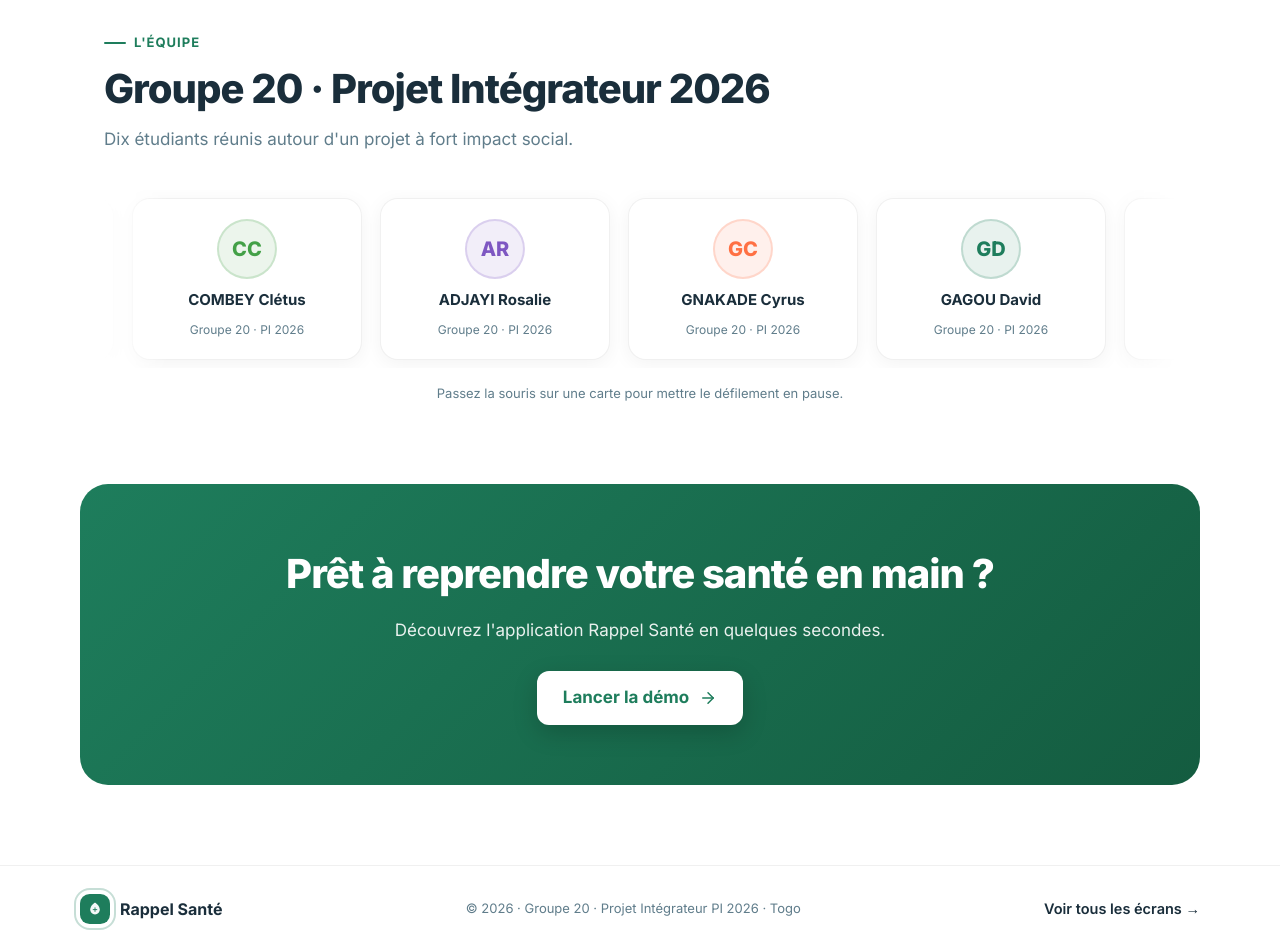
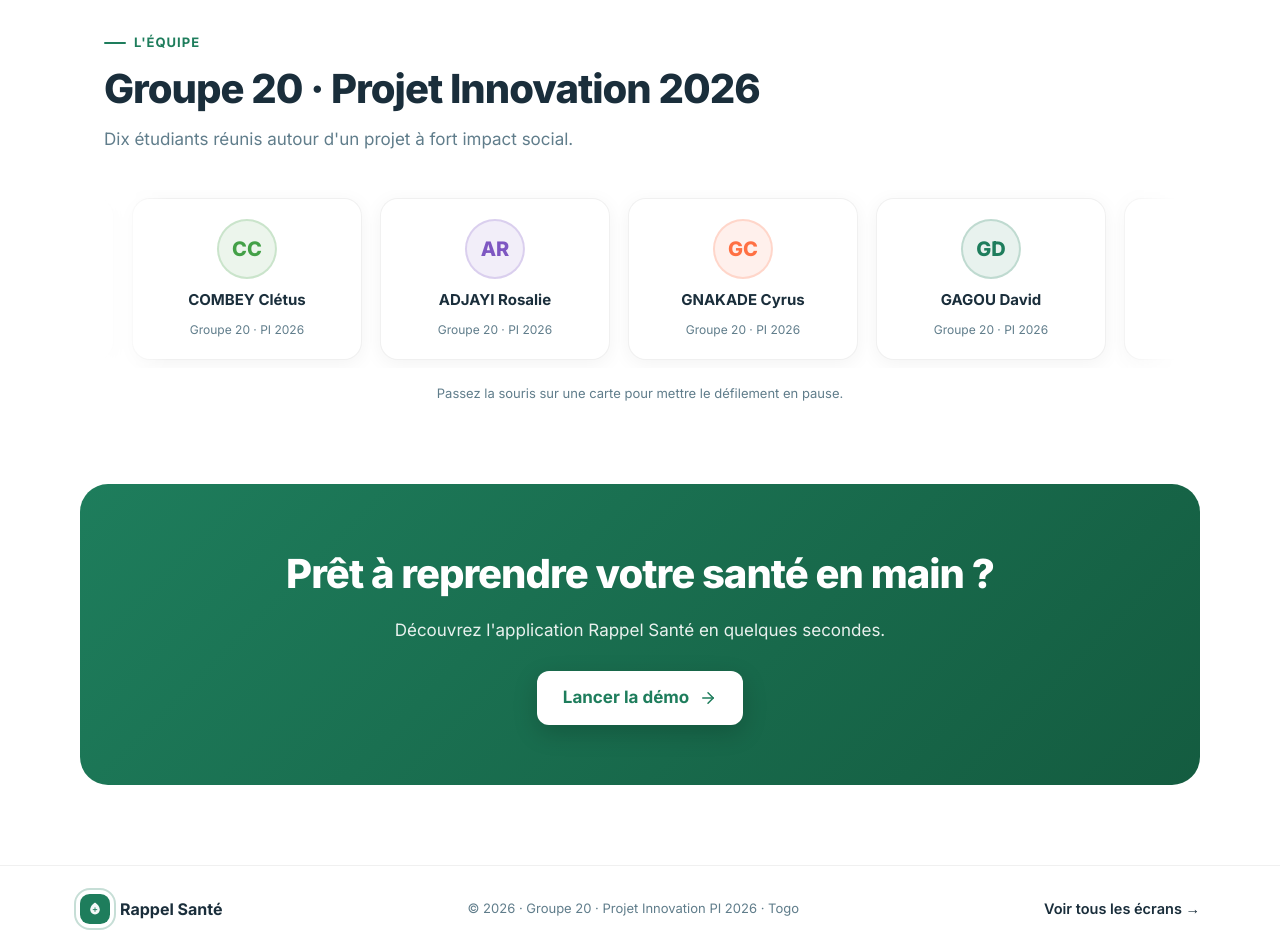
Before and after one commit to JeanAK-TN/rappel-sante, a React (Vite) app: page / in a window 1280 px wide. Shown: the part 3610-4562 px from the top of the page. Built offline with nearby package versions, Linux system fonts and the light colour scheme.

Commit message:
Renommer Projet Integrateur en Projet Innovation

```diff
--- a/src/app/Landing.tsx
+++ b/src/app/Landing.tsx
@@ -389,7 +389,7 @@ export default function Landing() {
       <section id="equipe" style={{ maxWidth: 1120, margin: "0 auto", padding: "80px 24px" }}>
         <Reveal>
           <SectionLabel>L'équipe</SectionLabel>
-          <h2 style={h2}>Groupe 20 · Projet Intégrateur 2026</h2>
+          <h2 style={h2}>Groupe 20 · Projet Innovation 2026</h2>
           <p style={{ ...lead, maxWidth: 700 }}>Dix étudiants réunis autour d'un projet à fort impact social.</p>
         </Reveal>
         <Reveal style={{ marginTop: 36 }}>
@@ -436,7 +436,7 @@ export default function Landing() {
             <Logo size={30} ring="rgba(30,125,92,0.25)" />
             <span style={{ fontWeight: 700 }}>Rappel Santé</span>
           </div>
-          <div style={{ fontSize: 13, color: C.sub }}>© {new Date().getFullYear()} · Groupe 20 · Projet Intégrateur PI 2026 · Togo</div>
+          <div style={{ fontSize: 13, color: C.sub }}>© {new Date().getFullYear()} · Groupe 20 · Projet Innovation PI 2026 · Togo</div>
           <button onClick={() => navigate("/gallery")} style={navLink}>Voir tous les écrans →</button>
         </div>
       </footer>
--- a/src/app/components/screens/ProfileSubpages.tsx
+++ b/src/app/components/screens/ProfileSubpages.tsx
@@ -228,7 +228,7 @@ export function AboutScreen() {
         médicaments et leur suivi de santé au quotidien : rappels, mesures, coaching et alertes préventives.
       </div>
       <div style={{ background: "#FFFFFF", borderRadius: 12, padding: 16 }}>
-        <div style={{ fontSize: 12, color: "#607D8B", fontWeight: 600, textTransform: "uppercase", letterSpacing: 0.8, marginBottom: 8 }}>Projet Intégrateur — Groupe 20, PI 2026</div>
+        <div style={{ fontSize: 12, color: "#607D8B", fontWeight: 600, textTransform: "uppercase", letterSpacing: 0.8, marginBottom: 8 }}>Projet Innovation · Groupe 20, PI 2026</div>
         <div style={{ fontSize: 13, color: "#1A2E3B", lineHeight: 1.6 }}>
           M'BOUEKE Kevin · ZATO Alim · COMBEY Clétus · ADJAYI Rosalie · GNAKADE Cyrus · GAGOU David · KODIO Jean · AWANYA Gracia · AMEGNAGLO Scyana · LAYIBO Belinda
         </div>
```
Also changed, not shown: 1 other file (tests, documents, lock files or other folders).
